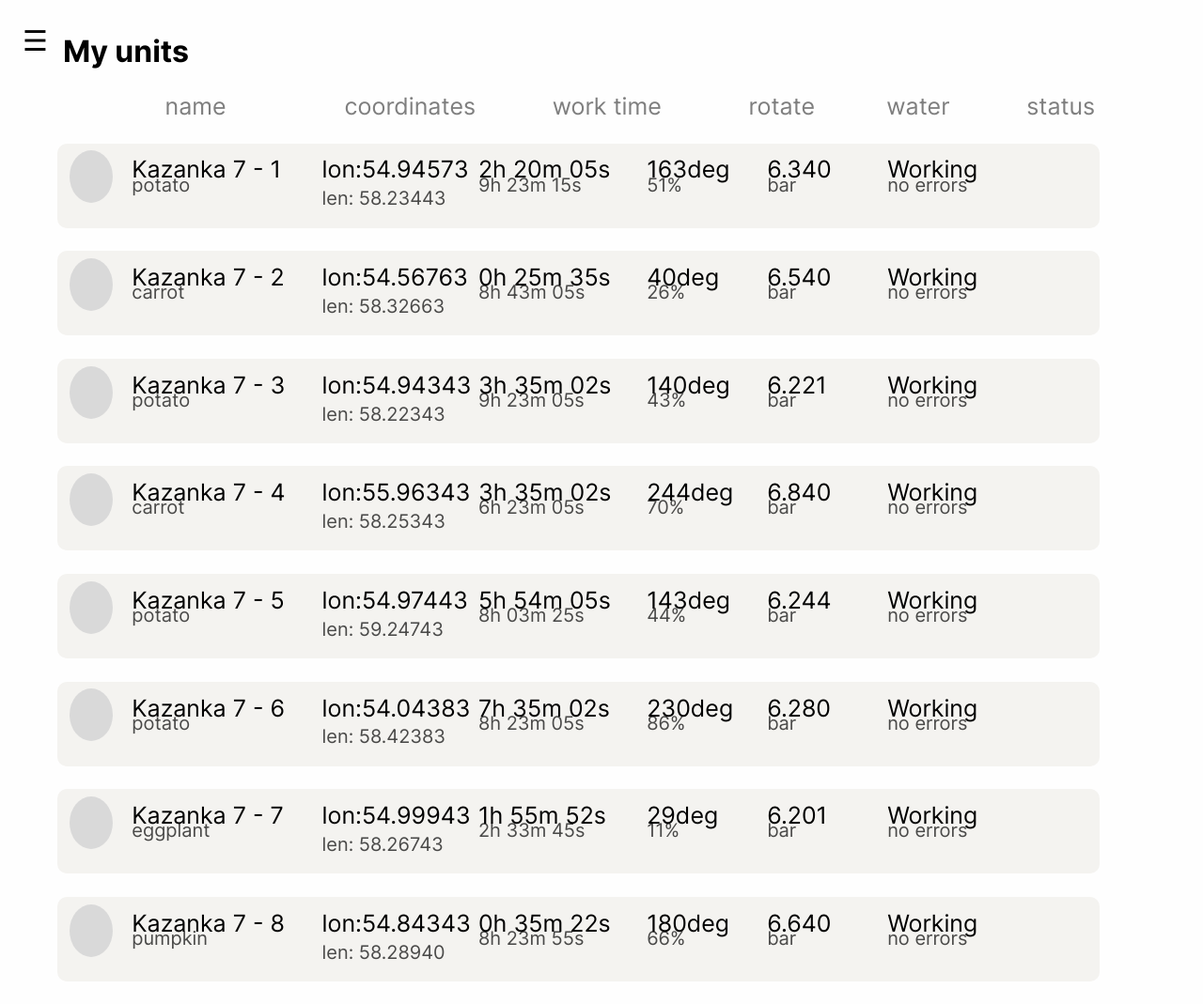
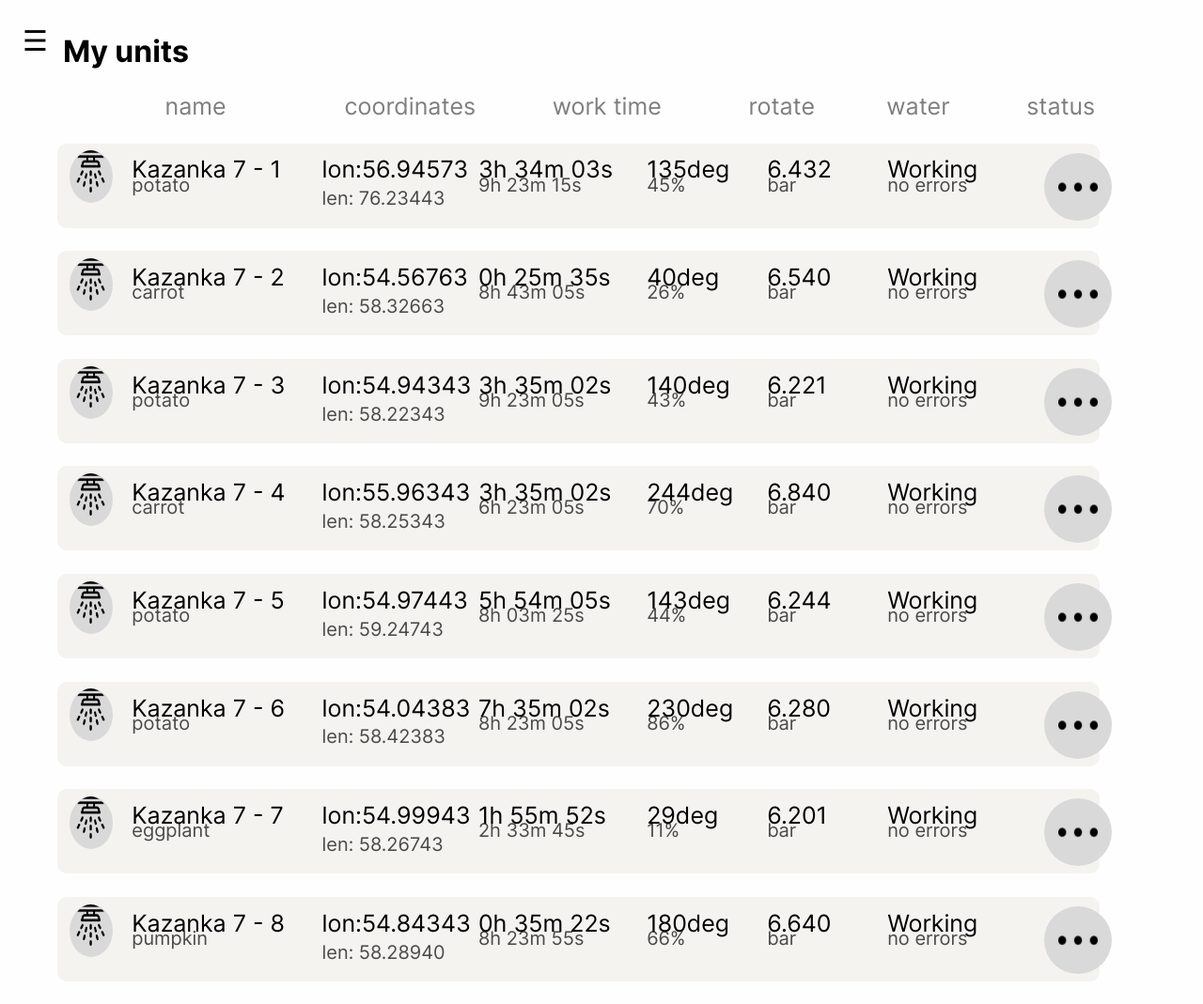
Before and after one commit to SoraLox/AgroTech, a plain HTML site: page html/units.html in a window 1280 px wide. Shown: the whole page at 94% size. Drawn offline with Linux system fonts and the light colour scheme.

Commit message:
dots in units

```diff
--- a/css/units.css
+++ b/css/units.css
@@ -73,7 +73,63 @@ body {
     font-size: 40px;
     position: absolute;
     margin-top: 220%;
+}
 
+.polxi{
+  height: 80%;
+  width: 80%;
+  border-radius: 50%;
+  margin-left: 10%;
+
+}
+
+.dots_div{
+  height: 100%;
+  width: 90%;
+  top: 50%;
+  margin-left: 05%;
+}
+
+.dots:hover{
+  background-color: #d9d9d9ab;
+}
+
+#dots{
+  transition: 1s;
+}
+#dots1{
+  transition: 1s;
+}
+#dots2{
+  transition: 1s;
+}
+#dots3{
+  transition: 1s;
+}
+#dots4{
+  transition: 1s;
+}
+#dots5{
+  transition: 1s;
+}
+#dots6{
+  transition: 1s;
+}
+#dots7{
+  transition: 1s;
+}
+.dots{
+  padding: 6px;
+  background-color: #D9D9D9;
+  font-family: Monserat;
+  font-size: 30px;
+  position: absolute;
+  margin-left: 82%;
+  margin-top: 010px;
+  /* padding-top: 1.2%; */
+  height: 60px;
+  width: 60px;
+  border-radius: 50%;
 }
 
 #end_of{
--- a/html/units.html
+++ b/html/units.html
@@ -33,30 +33,35 @@
         </div>
 
         <div class="container">
-            <div class="circle11"></div>
+            <div class="circle11"><img src="../icons/poliv.png" class="polxi" alt=""></div>
 
             <div class="name_cont">Kazanka 7 - 1</div>
             <div class="name_cont_tag">potato</div>
 
-            <div class="coor"><div class="coor1">lon:54.94573</div><div class="coor2">len:   58.23443</div></div>
+            <div class="coor"><div class="coor1">lon:56.94573</div><div class="coor2">len:   76.23443</div></div>
 
-            <div class="work_time">2h 20m 05s</div>
+            <div class="work_time">3h 34m 03s</div>
             <div class="work_time_tag">9h 23m 15s</div>
 
-            <div class="rotate">163deg</div>
-            <div class="rotate_tag">51%</div>
+            <div class="rotate">135deg</div>
+            <div class="rotate_tag">45%</div>
 
-            <div class="water_bar">6.340</div>
+            <div class="water_bar">6.432</div>
             <div class="water_bar_tag">bar</div>
 
             <div class="status">Working</div>
             <div class="status_tag">no errors</div>
 
+            <div class="dots" id="dots" onclick="location.replace('main-page.html')">
+                <img class="dots_div" src="../icons/dots.png" alt="">
+            </div>
+
+
 
         </div>
 
         <div class="container1">
-            <div class="circle11"></div>
+            <div class="circle11"><img src="../icons/poliv.png" class="polxi" alt=""></div>
 
             <div class="name_cont">Kazanka 7 - 2</div>
             <div class="name_cont_tag">carrot</div>
@@ -74,12 +79,15 @@
 
             <div class="status">Working</div>
             <div class="status_tag">no errors</div>
+            <div class="dots" id="dots1" onclick="location.replace('main-page.html')">
+                <img class="dots_div" src="../icons/dots.png" alt="">
+            </div>
 
 
         </div>
 
         <div class="container1">
-            <div class="circle11"></div>
+            <div class="circle11"><img src="../icons/poliv.png" class="polxi" alt=""></div>
 
             <div class="name_cont">Kazanka 7 - 3</div>
             <div class="name_cont_tag">potato</div>
@@ -97,12 +105,15 @@
 
             <div class="status">Working</div>
             <div class="status_tag">no errors</div>
+            <div class="dots"  id="dots2" onclick="location.replace('main-page.html')">
+                <img class="dots_div" src="../icons/dots.png" alt="">
+            </div>
 
 
         </div>
 
         <div class="container1">
-            <div class="circle11"></div>
+            <div class="circle11"><img src="../icons/poliv.png" class="polxi" alt=""></div>
 
             <div class="name_cont">Kazanka 7 - 4</div>
             <div class="name_cont_tag">carrot</div>
@@ -120,12 +131,15 @@
 
             <div class="status">Working</div>
             <div class="status_tag">no errors</div>
+            <div class="dots" id="dots3" onclick="location.replace('main-page.html')">
+                <img class="dots_div" src="../icons/dots.png" alt="">
+            </div>
 
 
         </div>
 
         <div class="container1">
-            <div class="circle11"></div>
+            <div class="circle11"><img src="../icons/poliv.png" class="polxi" alt=""></div>
 
             <div class="name_cont">Kazanka 7 - 5</div>
             <div class="name_cont_tag">potato</div>
@@ -143,12 +157,15 @@
 
             <div class="status">Working</div>
             <div class="status_tag">no errors</div>
+            <div class="dots" id="dots4" onclick="location.replace('main-page.html')">
+                <img class="dots_div" src="../icons/dots.png" alt="">
+            </div>
 
 
         </div>
 
         <div class="container1">
-            <div class="circle11"></div>
+            <div class="circle11"><img src="../icons/poliv.png" class="polxi" alt=""></div>
 
             <div class="name_cont">Kazanka 7 - 6</div>
             <div class="name_cont_tag">potato</div>
@@ -166,12 +183,15 @@
 
             <div class="status">Working</div>
             <div class="status_tag">no errors</div>
+            <div class="dots" id="dots5" onclick="location.replace('main-page.html')">
+                <img class="dots_div" src="../icons/dots.png" alt="">
+            </div>
 
 
         </div>
 
         <div class="container1">
-            <div class="circle11"></div>
+            <div class="circle11"><img src="../icons/poliv.png" class="polxi" alt=""></div>
 
             <div class="name_cont">Kazanka 7 - 7</div>
             <div class="name_cont_tag">eggplant</div>
@@ -189,12 +209,15 @@
 
             <div class="status">Working</div>
             <div class="status_tag">no errors</div>
+            <div class="dots" id="dots6" onclick="location.replace('main-page.html')">
+                <img class="dots_div" src="../icons/dots.png" alt="">
+            </div>
 
 
         </div>
 
         <div class="container1">
-            <div class="circle11"></div>
+            <div class="circle11"><img src="../icons/poliv.png" class="polxi" alt=""></div>
 
             <div class="name_cont">Kazanka 7 - 8</div>
             <div class="name_cont_tag">pumpkin</div>
@@ -212,6 +235,9 @@
 
             <div class="status">Working</div>
             <div class="status_tag">no errors</div>
+            <div class="dots" id="dots7" onclick="location.replace('main-page.html')">
+                <img class="dots_div" src="../icons/dots.png" alt="">
+            </div>
 
 
         </div>
@@ -233,11 +259,22 @@
 
 
     function openNav() {
-      document.getElementById("end_of").style.marginRight = "7%";
+      document.getElementById("end_of").style.marginRight = "7%"
       document.getElementById("mySidenav").style.width = "250px";
       document.getElementById("main").style.marginLeft = "250px";
       document.getElementById("time").style.marginLeft = "4%";
       document.body.style.backgroundColor = "rgba(0,0,0,0)";
+      document.getElementById("dots").style.marginLeft = "77%";
+      document.getElementById("dots1").style.marginLeft = "77%";
+      document.getElementById("dots2").style.marginLeft = "77%";
+      document.getElementById("dots3").style.marginLeft = "77%";
+      document.getElementById("dots4").style.marginLeft = "77%";
+      document.getElementById("dots5").style.marginLeft = "77%";
+      document.getElementById("dots6").style.marginLeft = "77%";
+      document.getElementById("dots7").style.marginLeft = "77%";
+
+
+
       isOpened = true
     }
 
@@ -246,6 +283,17 @@
       document.getElementById("mySidenav").style.width = "0";
       document.getElementById("main").style.marginLeft= "0";
       document.getElementById("time").style.marginLeft = "-4%";
+      document.getElementById("dots").style.marginLeft = "82%";
+      document.getElementById("dots1").style.marginLeft = "82%";
+      document.getElementById("dots2").style.marginLeft = "82%";
+      document.getElementById("dots3").style.marginLeft = "82%";
+      document.getElementById("dots4").style.marginLeft = "82%";
+      document.getElementById("dots5").style.marginLeft = "82%";
+      document.getElementById("dots6").style.marginLeft = "82%";
+      document.getElementById("dots7").style.marginLeft = "82%";
+
+
+
 
 
       document.body.style.backgroundColor = "white";
```
Also changed, not shown: html/main-page.html (+1 -1 lines).
